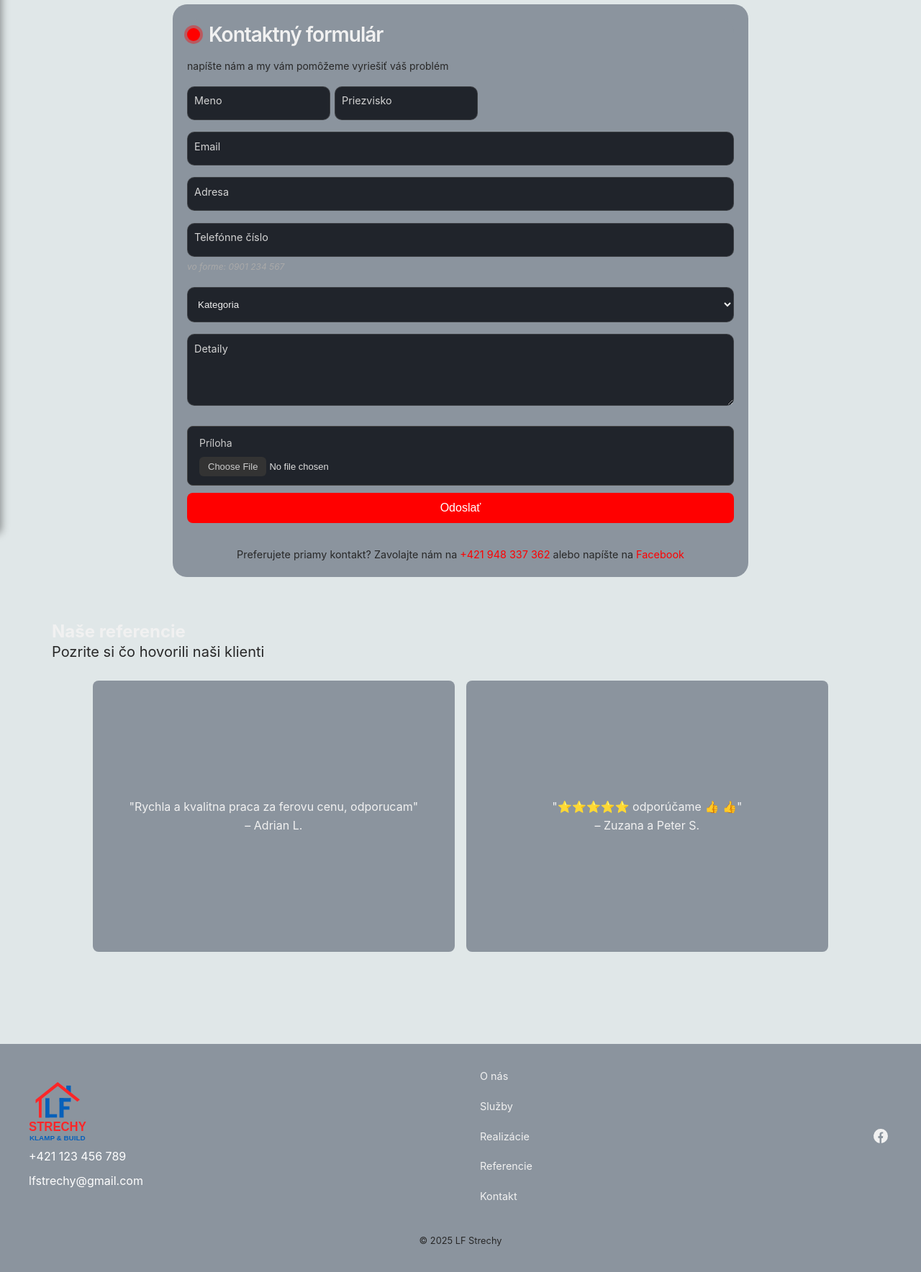
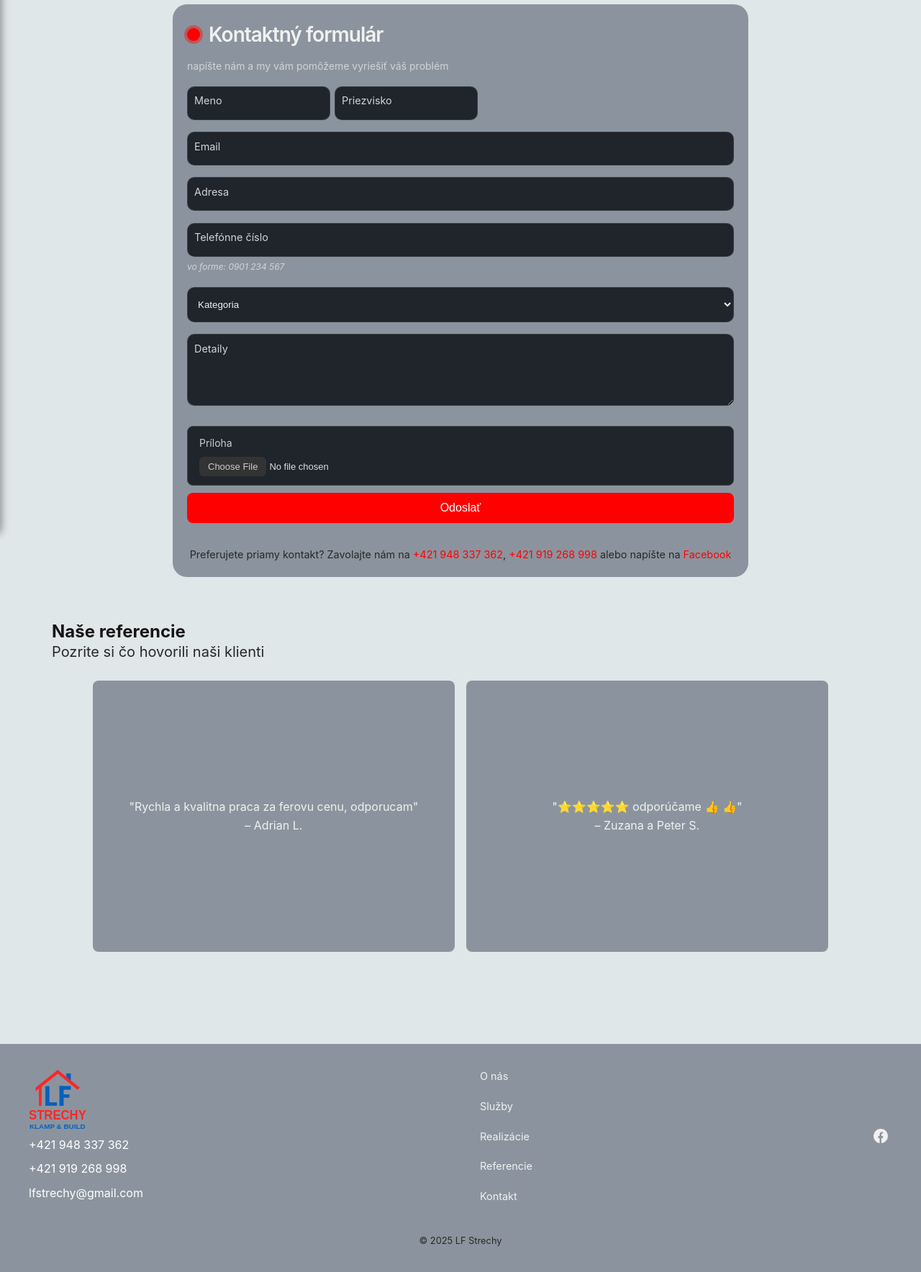
Before and after one commit to KristoveNohy/web, a Django app: page /kontakt in a window 1280 px wide. Shown: the part 58-1826 px from the top of the page at 72% size. Run offline with Django 5.2, Linux system fonts and the light colour scheme; data comes from the database, SQL or seed files in the repository.

Commit message:
polukasom

```diff
--- a/core/templates/404.html
+++ b/core/templates/404.html
@@ -7,9 +7,7 @@
     body {
       margin: 0;
       padding: 0;
-      background-color: #0D0F12; /* tmavo modré pozadie */
       font-family: Arial, sans-serif;
-      color: #fff;
       display: flex;
       flex-direction: column;
       justify-content: center;
@@ -40,11 +38,11 @@
       text-align: center;
     }
     a {
-        color: #cbd5e1;
+        color: darkgray;
     }
     .message {
       font-size: 16px;
-      color: #cbd5e1;
+      color: darkgray;
       text-align: center;
       max-width: 400px;
     }
--- a/core/templates/base.html
+++ b/core/templates/base.html
@@ -70,7 +70,7 @@
   <main style="flex:1;">
 {% block content %}{% endblock %}
 <section id="referencie" class="referencie" style="padding:4rem 2rem; max-width: 1200px; margin-inline: auto;">
-  <h1>Naše referencie</h1>
+  <h1 class="black">Naše referencie</h1>
     <p class="hero-text">Pozrite si čo hovorili naši klienti</p>
     <div class="swiper-container-referencie swiper" style="width:90%; ">
       <div class="swiper-wrapper">
@@ -93,7 +93,8 @@
     <div class="footer-container">
       <div class="footer-logo" style="display: flex; flex-direction: column; row-gap: 0.5em; align-items: flex-start;">
         <img src="{% static 'media/logo.svg' %}" alt="Logo">
-        <a href="tel:+421123456789" class="contact-block__info-item" aria-label="Telefón">+421 123 456 789</a>
+        <a href="tel:+421948337362" class="contact-block__info-item" aria-label="Telefón">+421 948 337 362</a>
+        <a href="tel:+421919268998" class="contact-block__info-item" aria-label="Telefón">+421 919 268 998</a>
         <a href="mailto:lfstrechy@gmail.com" class="contact-block__info-item" aria-label="Email"> lfstrechy@gmail.com</a>
       </div>
       <ul class="footer-links">
--- a/core/templates/contact.html
+++ b/core/templates/contact.html
@@ -18,7 +18,7 @@
 <form class="form" action="{% url 'contact' %}" method="post" enctype="multipart/form-data" onsubmit="wait()">
     {% csrf_token %}
     <p class="title">Kontaktný formulár </p>
-    <p class="message">napíšte nám a my vám pomôžeme vyriešiť váš problém </p>
+    <p class="message" style="color: lightgray;">napíšte nám a my vám pomôžeme vyriešiť váš problém </p>
         <div class="flex">
         <label>
             <input class="input" type="text" placeholder="" required name="fname" id="fname">
@@ -43,7 +43,7 @@
     <label>
         <input class="input" type="tel" placeholder="" required name="phone" id="phone" pattern="[0-9]{4} [0-9]{3} [0-9]{3}">
         <span>Telefónne číslo</span>
-        <small style="font-size: 0.75em; color: darkgrey;"><i>vo forme: 0901 234 567</i></small>
+        <small style="font-size: 0.75em; color: lightgray;"><i>vo forme: 0901 234 567</i></small>
     </label>
     <label>
         <select class="input" style="padding-block: 15px 15px;" name="category" id="category" required>
@@ -67,7 +67,7 @@
     <button class="submit" id="submitbtn">Odoslať</button>
 </form>
     <div class="alt-contact">
-      <p>Preferujete priamy kontakt? Zavolajte nám na <a href="tel:+421948337362">+421 948 337 362</a> alebo napíšte na <a href="https://www.facebook.com/profile.php?id=61573216465987">Facebook</a></p>
+      <p>Preferujete priamy kontakt? Zavolajte nám na <a href="tel:+421948337362">+421 948 337 362</a>, <a href="tel:+421919268998">+421 919 268 998</a> alebo napíšte na <a href="https://www.facebook.com/profile.php?id=61573216465987">Facebook</a></p>
     </div>
 </div>
 {% endblock %}
--- a/core/templates/fail.html
+++ b/core/templates/fail.html
@@ -7,9 +7,7 @@
     body {
       margin: 0;
       padding: 0;
-      background-color: #0D0F12; /* tmavo modré pozadie */
       font-family: Arial, sans-serif;
-      color: #fff;
       display: flex;
       flex-direction: column;
       justify-content: center;
@@ -40,11 +38,11 @@
       text-align: center;
     }
     a {
-        color: #cbd5e1;
+        color: darkgray;
     }
     .message {
       font-size: 16px;
-      color: #cbd5e1;
+      color: darkgray;
       text-align: center;
       max-width: 400px;
     }
--- a/core/templates/realizations.html
+++ b/core/templates/realizations.html
@@ -9,11 +9,11 @@
 
 {% block content %}
  <section id="realizacie" class="realizacie">
-    <h1 style="margin-bottom: 1em;">Naše realizácie striech po celom Slovensku</h1>
+    <h1 style="margin-bottom: 1em;" class="black">Naše realizácie striech po celom kraji</h1>
     {% for category in categories %}
     {% if category.images.all %}
     <div class="swiper-container-realizacie swiper">
-        <h3>
+        <h3 class="hero-text">
             {{ category }}
         </h3>
       <div class="swiper-wrapper">
--- a/core/templates/thanks.html
+++ b/core/templates/thanks.html
@@ -7,9 +7,7 @@
     body {
       margin: 0;
       padding: 0;
-      background-color: #0D0F12; /* tmavo modré pozadie */
       font-family: Arial, sans-serif;
-      color: #fff;
       display: flex;
       flex-direction: column;
       justify-content: center;
@@ -40,11 +38,11 @@
       text-align: center;
     }
     a {
-        color: #cbd5e1;
+        color: darkgray;
     }
     .message {
       font-size: 16px;
-      color: #cbd5e1;
+      color: darkgray;
       text-align: center;
       max-width: 400px;
     }
```
Also changed, not shown: core/templates/index.html (+9 -9 lines), core/static/media/herophoto.jpg (deleted), core/static/media/herophoto2.jpeg (added), 1 other file.
